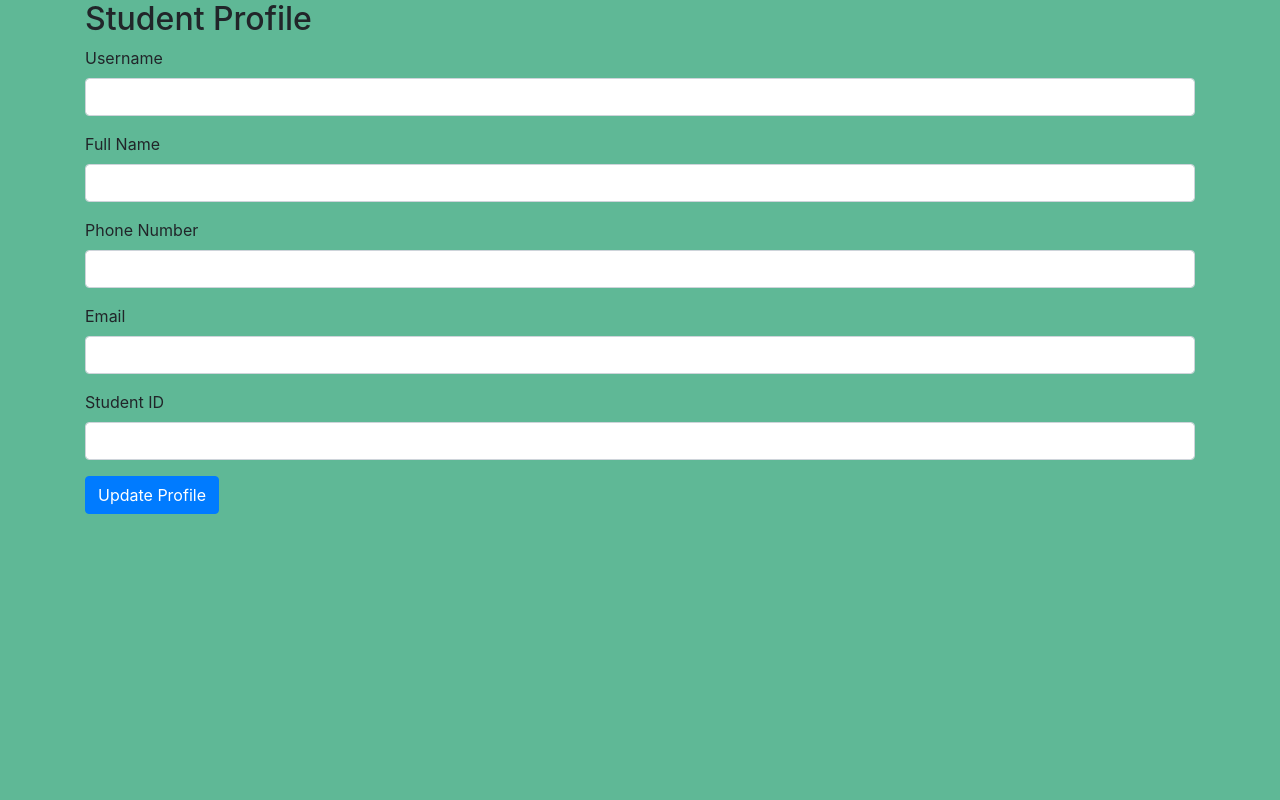
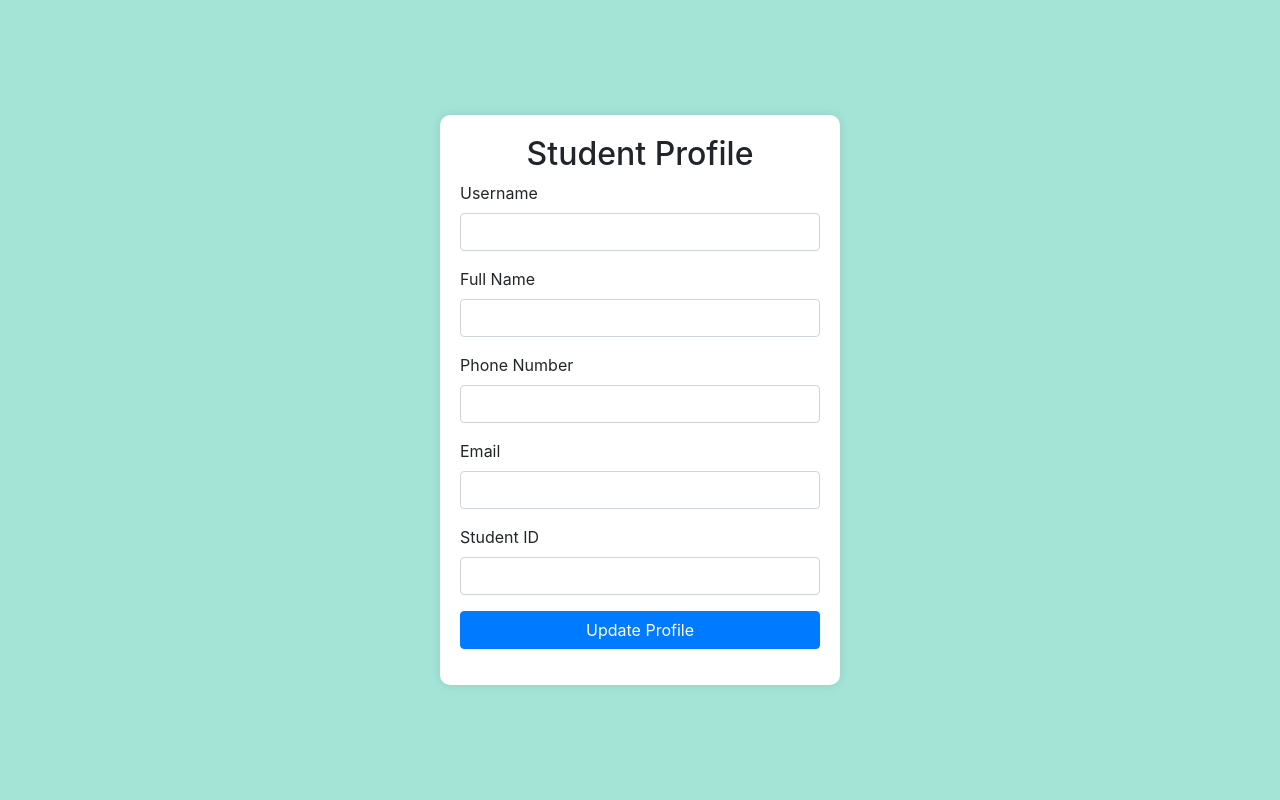
Before and after one commit to ainbatrisyiaa/UTMUnity, a PHP site: page /donate/studentprofile.php in a window 1280 px wide. Run offline with PHP 8.4, Linux system fonts and the light colour scheme; the visitor is signed in with stand-in values (Sample User, id 1); data that the repository does not hold is empty.

Commit message:
Third commit

```diff
--- a/studentprofile.php
+++ b/studentprofile.php
@@ -27,7 +27,7 @@ if ($stmt = mysqli_prepare($link, $sql)) {
     mysqli_stmt_close($stmt);
 }
 
-// Process form data when form is submitted
+// Process form data when the form is submitted
 if ($_SERVER["REQUEST_METHOD"] == "POST") {
     // Validate username
     if (empty(trim($_POST["username"]))) {
@@ -101,16 +101,33 @@ mysqli_close($link);
     <link rel="stylesheet" href="https://stackpath.bootstrapcdn.com/bootstrap/4.5.2/css/bootstrap.min.css">
     <!-- Add your custom styles if needed -->
     <style>
-    body {
+        body {
             font: solid black;
-            background-color: #5fb896;
+            background-color: #a3e4d7;
+        }
+
+        .container {
+            display: flex;
+            justify-content: center;
+            align-items: center;
+            height: 100vh;
+        }
+
+        form {
+            width: 100%;
+            max-width: 400px;
+            padding: 20px;
+            background-color: #fff;
+            border-radius: 10px;
+            box-shadow: 0 0 10px rgba(0, 0, 0, 0.1);
         }
     </style>
 </head>
 <body>
     <div class="container">
-        <h2>Student Profile</h2>
         <form action="<?php echo htmlspecialchars($_SERVER["PHP_SELF"]); ?>" method="post">
+            <h2 class="text-center">Student Profile</h2>
+
             <div class="form-group">
                 <label>Username</label>
                 <input type="text" name="username" class="form-control <?php echo (!empty($username_err)) ? 'is-invalid' : ''; ?>" value="<?php echo $username; ?>">
@@ -142,7 +159,7 @@ mysqli_close($link);
             </div>
 
             <div class="form-group">
-                <input type="submit" class="btn btn-primary" value="Update Profile">
+                <input type="submit" class="btn btn-primary btn-block" value="Update Profile">
             </div>
         </form>
     </div>
```
Also changed, not shown: orgzprofile.php (+16 -3 lines), orgzwelcome.php (+5 -4 lines), staffprofile.php (+16 -3 lines), welcomestaff.php (+9 -1 lines).
